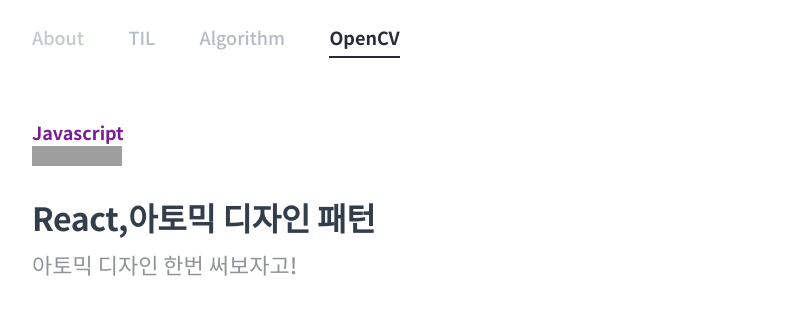
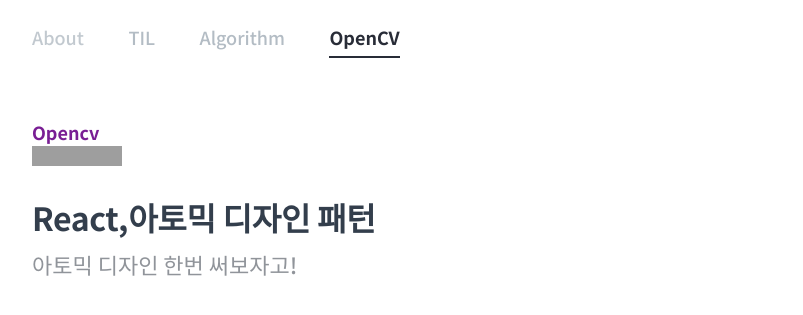
Before and after one commit to yoncho/yoncho.github.io, a Jekyll site: the page built from opencv/06_아토믹패턴.md, in a window 1280 px wide and 900 px high. Shown: the top 315 px of the window, without its empty margins (233-1036 px from the left). Built offline with Jekyll 4.4.1, drawn with Linux system fonts in a browser that asks for light colours; some web fonts are replaced; grey boxes are pictures that could not be loaded.

Commit message:
2021.01.17

```diff
--- a/opencv/06_아토믹패턴.md
+++ b/opencv/06_아토믹패턴.md
@@ -2,7 +2,7 @@
 layout: post
 title: React,아토믹 디자인 패턴
 subtitle: "아토믹 디자인 한번 써보자고!"
-type: "Javascript"
+type: "Opencv"
 createDate: "2020-09-22"
 js: true
 text: true
```
Also changed, not shown: opencv/07_프로토타입.md (+1 -1 lines).
